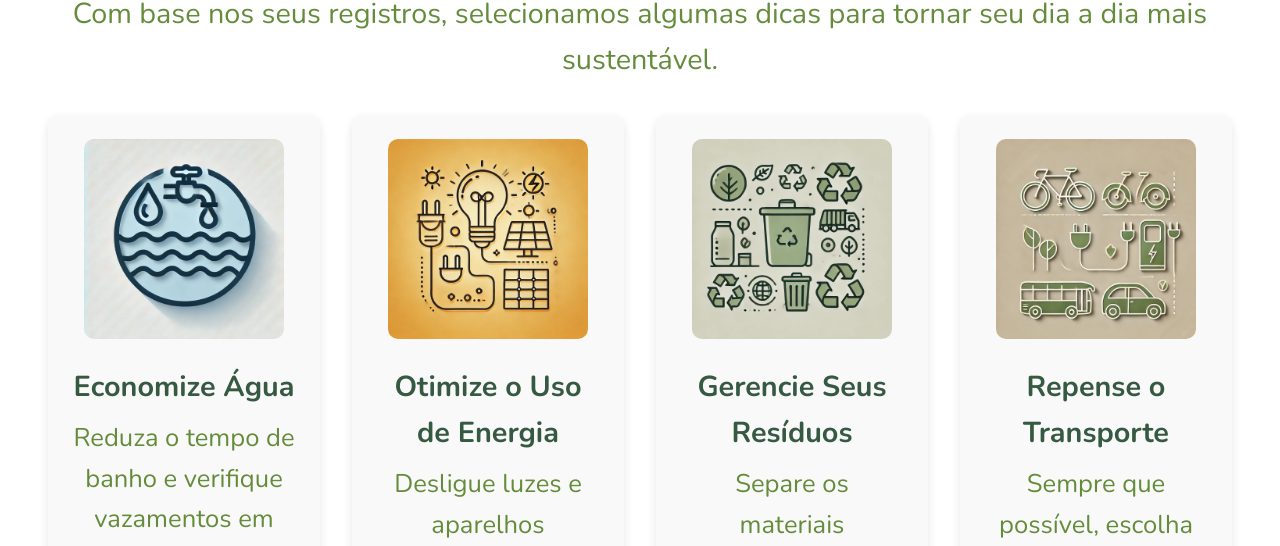
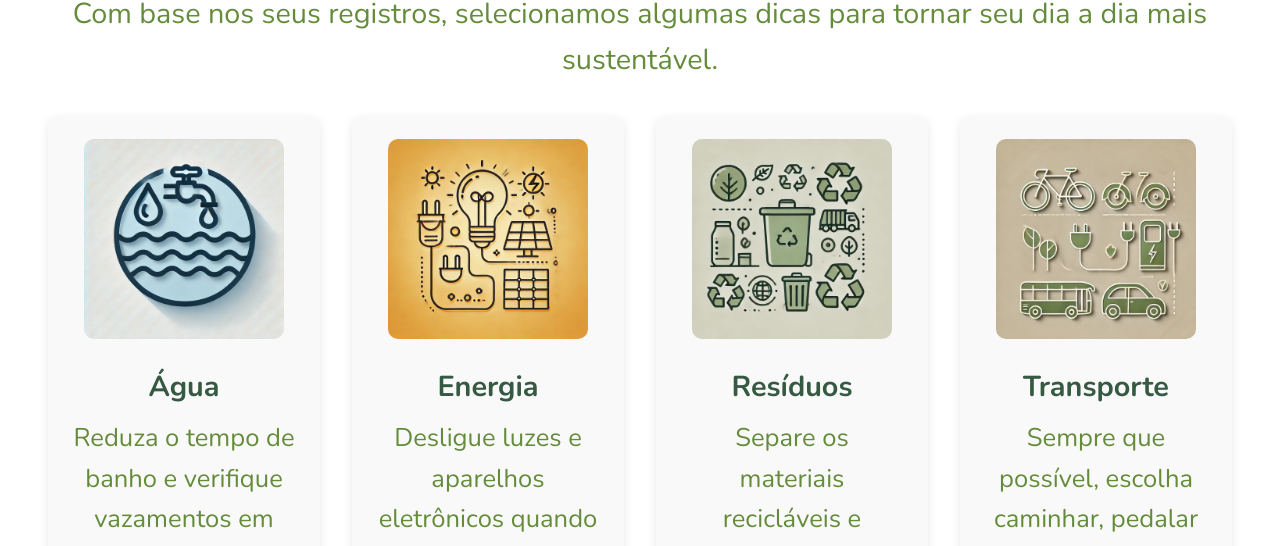
Before and after one commit to bruno-cesar02/P1-EcoTrack, a plain HTML site: page sugestoes.html in a window 1280 px wide. Shown: the part 254-800 px from the top of the page. Drawn offline with nearby package versions, Linux system fonts and the light colour scheme.

Commit message:
Adicionando Comentarios

```diff
--- a/sugestoes.html
+++ b/sugestoes.html
@@ -14,6 +14,7 @@
 </head>
 
 <body>
+  <!-- Cabeçalho -->
   <header>
     <div class="logo">
       <a href="/" class="logo-link">
@@ -23,6 +24,7 @@
     </div>
     <nav>
       <ul>
+        <!-- Links de navegação -->
         <li><a href="/dashboard.html">Dashboard</a></li>
         <li><a href="/registro.html">Registrar</a></li>
         <li><a href="/historico.html">Histórico</a></li>
@@ -30,53 +32,54 @@
         <li><a href="/index.html" class="btn-primary">Logout</a></li>
       </ul>
     </nav>
-
   </header>
 
-  <!-- Conteúdo Principal -->
+  <!-- Conteúdo principal da página -->
   <main>
     <section class="sugestoes-container">
       <h2>Sugestões de Melhoria</h2>
       <p>Com base nos seus registros, selecionamos algumas dicas para tornar seu dia a dia mais sustentável.</p>
 
       <div class="sugestoes-grid">
-        <!-- Card de Sugestão 1 -->
+
+        <!-- Card de Sugestão 1: Economia de Água -->
         <div class="sugestao-card">
           <img src="/img/sugestoes/icone-agua.webp" alt="Dica sobre água">
-          <h3>Economize Água</h3>
+          <h3>Água</h3>
           <p>
             Reduza o tempo de banho e verifique vazamentos em torneiras e chuveiros. Pequenas mudanças podem fazer grande diferença no seu consumo.
           </p>
         </div>
 
-        <!-- Card de Sugestão 2 -->
+        <!-- Card de Sugestão 2: Otimização de Energia -->
         <div class="sugestao-card">
           <img src="/img/sugestoes/icone-energia.webp" alt="Dica sobre energia">
-          <h3>Otimize o Uso de Energia</h3>
+          <h3>Energia</h3>
           <p>
             Desligue luzes e aparelhos eletrônicos quando não estiverem em uso. Considere substituir lâmpadas incandescentes por modelos LED.
           </p>
         </div>
 
-        <!-- Card de Sugestão 3 -->
+        <!-- Card de Sugestão 3: Gerenciamento de Resíduos -->
         <div class="sugestao-card">
           <img src="/img/sugestoes/icone-residuos.webp" alt="Dica sobre resíduos">
-          <h3>Gerencie Seus Resíduos</h3>
+          <h3>Resíduos</h3>
           <p>
             Separe os materiais recicláveis e busque postos de coleta seletiva. Reduza o uso de descartáveis e opte por embalagens reutilizáveis.
           </p>
         </div>
 
-        <!-- Card de Sugestão 4 -->
+        <!-- Card de Sugestão 4: Repensar o Transporte -->
         <div class="sugestao-card">
           <img src="/img/sugestoes/icone-transporte.webp" alt="Dica sobre transporte">
-          <h3>Repense o Transporte</h3>
+          <h3>Transporte</h3>
           <p>
             Sempre que possível, escolha caminhar, pedalar ou usar transporte público. Para distâncias maiores, considere caronas ou veículos elétricos.
           </p>
         </div>
       </div>
     </section>
+
   </main>
 
   <!-- Rodapé -->
@@ -84,7 +87,5 @@
     <p>&copy; 2025 EcoTrack. Todos os direitos reservados.</p>
   </footer>
 
-  <!-- Script para interações futuras -->
-  <script src="/js/sugestoes.js"></script>
 </body>
 </html>
```
Also changed, not shown: sobre.html (+24 -3 lines). Lines whose indentation alone changed are shown as unchanged.
